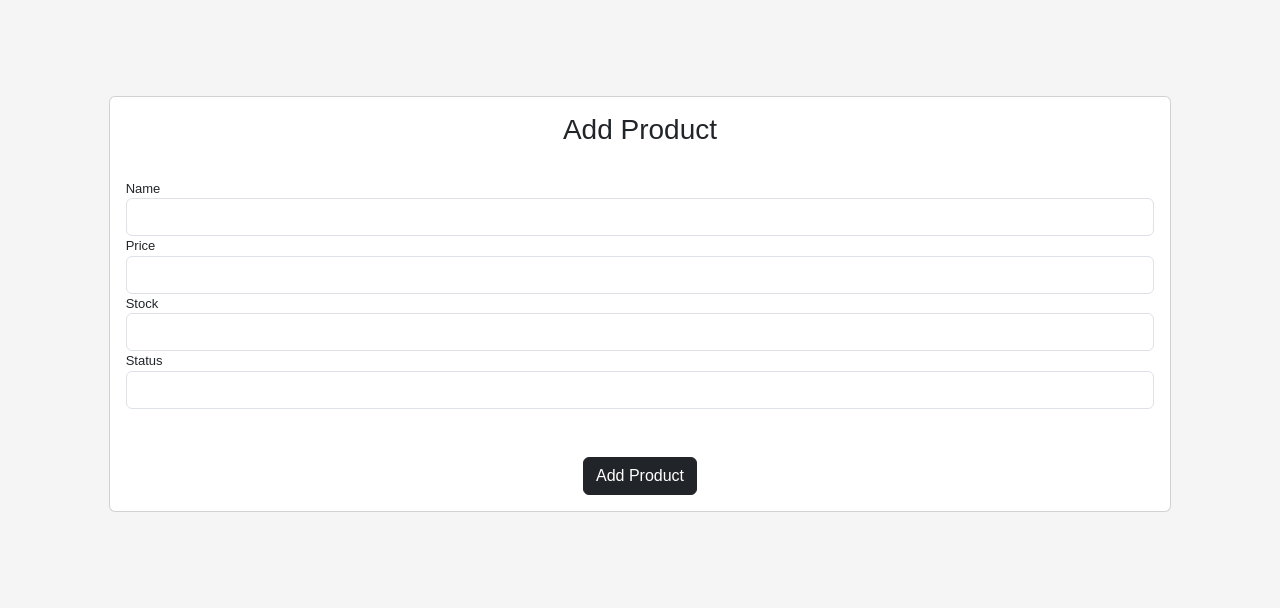
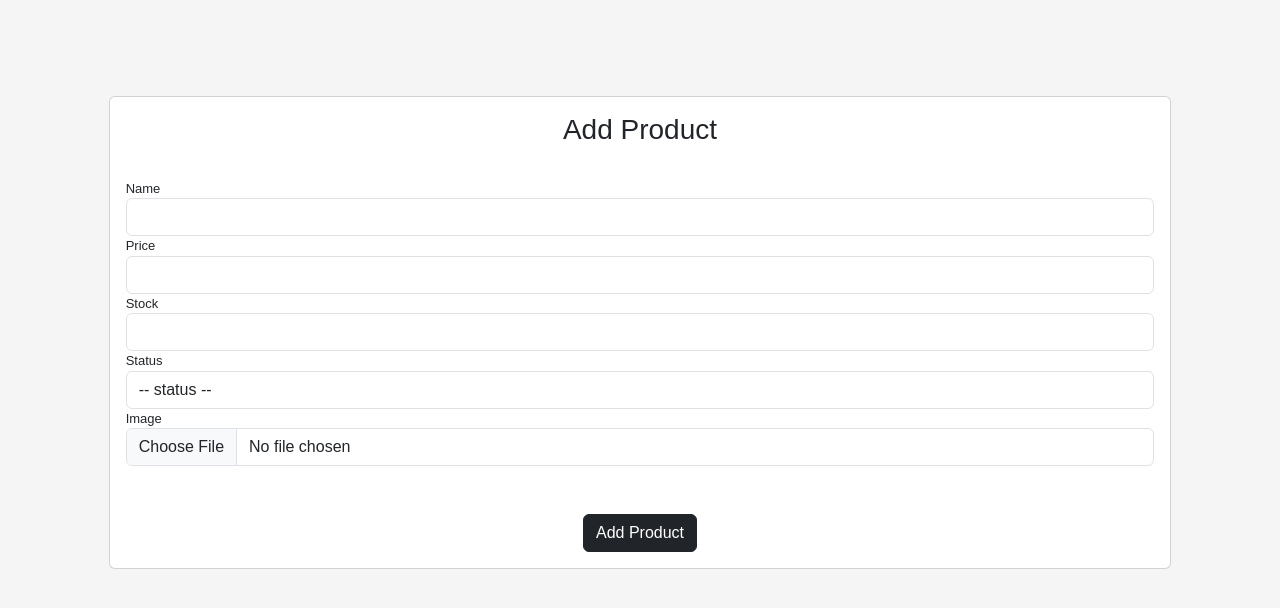
Before and after one commit to luthfi30/eduwork_tugasMongodb, a React (Vite) app in the folder client/: page /add in a window 1280 px wide. Shown: the top 608 px of the page. Built offline with nearby package versions, Linux system fonts and the light colour scheme.

Commit message:
add image post

```diff
--- a/client/src/Component/AddProduct.jsx
+++ b/client/src/Component/AddProduct.jsx
@@ -1,4 +1,4 @@
-import React, { useRef, useState } from "react";
+import React, { useState } from "react";
 import axios from "axios";
 import toast from "react-hot-toast";
 import { useNavigate } from "react-router-dom";
@@ -8,30 +8,44 @@ export default function AddProduct() {
   const [price, setPrice] = useState("");
   const [stock, setStock] = useState("");
   const [status, setStatus] = useState("");
+  const [file, setFile] = useState(null);
+  const [imagePreview, setImagePreview] = useState("");
   const navigate = useNavigate();
 
   const saveProduct = async (e) => {
     e.preventDefault();
     try {
-      await axios.post(
-        "https://product-api-alpha.vercel.app/api/v1/product ",
-        {
-          name,
-          price,
-          stock,
-          status,
+      const formData = new FormData();
+      formData.append("name", name);
+      formData.append("price", price);
+      formData.append("stock", stock);
+      formData.append("status", status);
+      formData.append("image", file);
+
+      const response = await axios.post("https://product-api-alpha.vercel.app/api/v1/product ", formData, {
+        headers: {
+          "Content-Type": "multipart/form-data",
         },
-        {
-          headers: {
-            "Content-Type": "application/json",
-          },
-        }
-      );
-      toast.success("Product added successfully");
-      navigate("/");
+      });
+      if (response.status === 200 || response.status === 201) {
+        toast.success("Product added successfully");
+        navigate("/");
+      } else {
+        toast.error("Failed to add product");
+      }
     } catch (error) {
       console.log(error);
     }
+  };
+
+  const handleFileChange = (e) => {
+    const file = e.target.files[0];
+    setFile(file);
+    const reader = new FileReader();
+    reader.onloadend = () => {
+      setImagePreview(reader.result);
+    };
+    reader.readAsDataURL(file);
   };
 
   return (
@@ -59,9 +73,20 @@ export default function AddProduct() {
                         <label>Stock</label>
                         <input type="text" className="form-control" value={stock} onChange={(e) => setStock(e.target.value)} />
                       </div>
+
                       <div className="form-group">
                         <label>Status</label>
-                        <input type="text" className="form-control" value={status} onChange={(e) => setStatus(e.target.value)} />
+                        <select className="form-control" value={status} onChange={(e) => setStatus(e.target.value)}>
+                          <option value="">-- status --</option>
+                          <option value="True">True</option>
+                          <option value="False">False</option>
+                        </select>
+                      </div>
+
+                      <div className="form-group">
+                        <label>Image</label>
+                        <input type="file" className="form-control" onChange={handleFileChange} />
+                        {imagePreview && <img src={imagePreview} alt="Preview" style={{ width: "100px", height: "100px" }} />}
                       </div>
 
                       <button type="submit" className="btn btn-dark mt-5 mx-auto d-block">
--- a/client/src/Component/ProductList.jsx
+++ b/client/src/Component/ProductList.jsx
@@ -62,7 +62,10 @@ const ProductList = () => {
                   <td>{product.price}</td>
                   <td>{product.status}</td>
                   <td>{product.stock}</td>
-                  <td>{product.image}</td>
+                  <td>
+                    {product.image}
+                    <img src={`https://product-api-alpha.vercel.app/public/` + product.image} alt="" />
+                  </td>
                   <td>
                     <Link to={`edit/${product._id}`} className="edit cursor-pointer">
                       <i className="material-icons" data-bs-toggle="tooltip" title="Edit">
```
